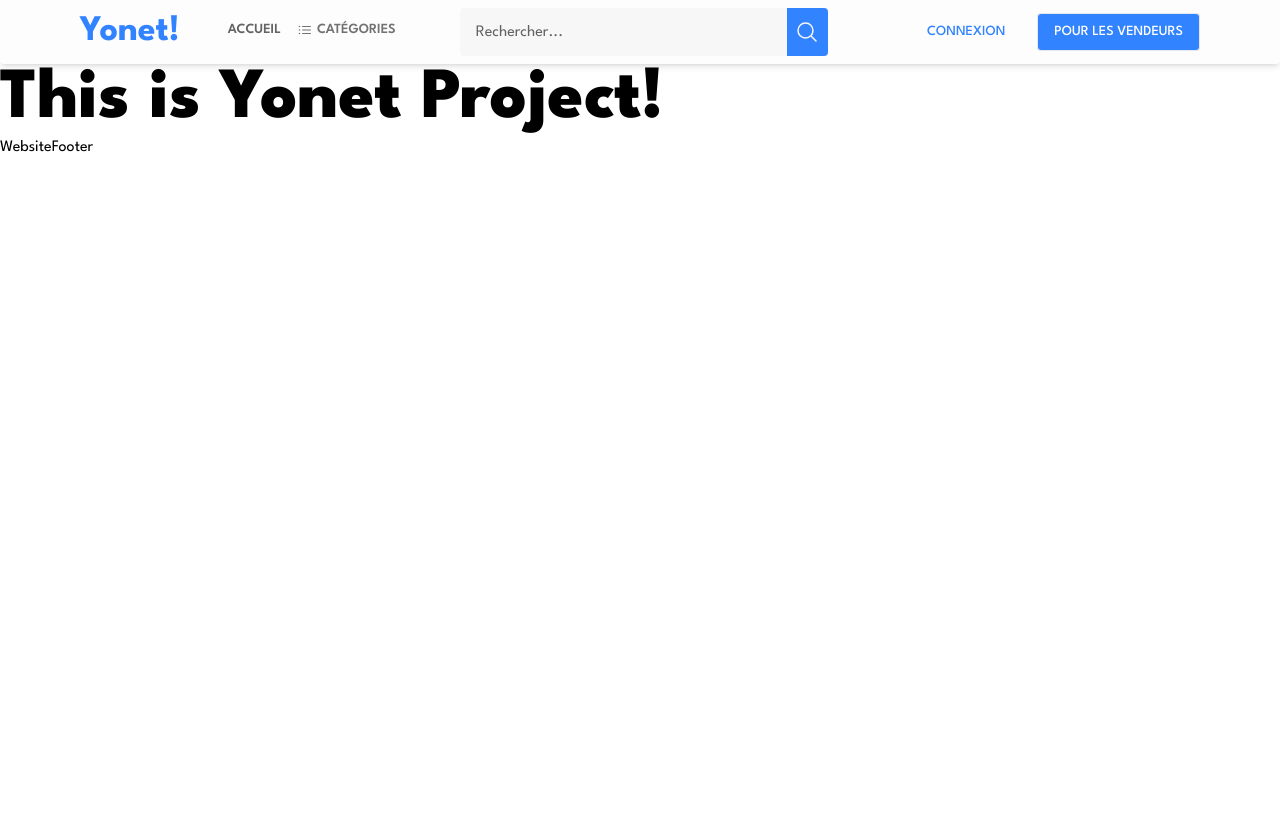
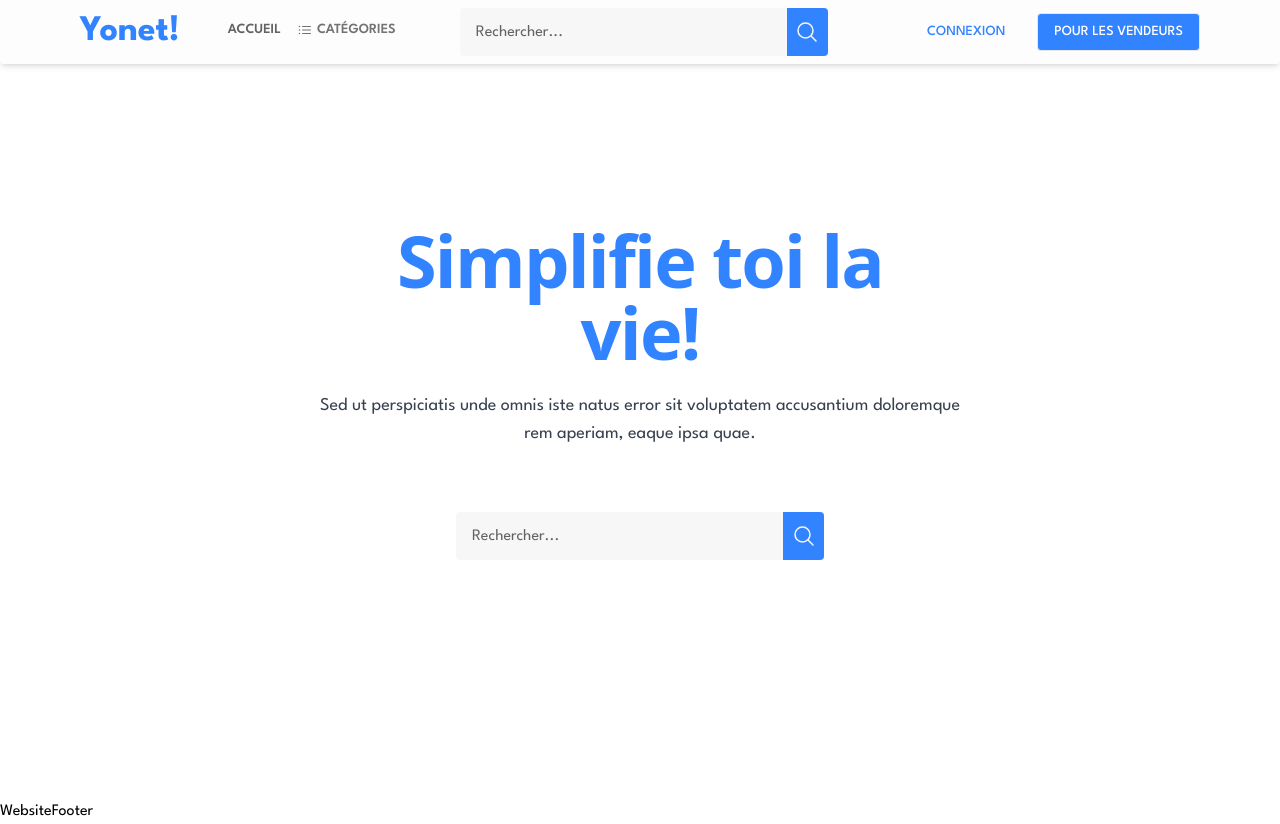
Before and after one commit to KevinArmache/Yonet-Project, a Next.js app: page / in a window 1280 px wide. Before the commit the page ends 800 px from the top, so only its background shows below. Built offline with nearby package versions, Linux system fonts and the light colour scheme.

Commit message:
worked on hero section

```diff
--- /dev/null
+++ b/components/HomePageSections/Hero.jsx
@@ -0,0 +1,26 @@
+import CategoriesDropDown from 'components/DropDowns/CategoriesDropDown'
+import SearchForm from 'components/Forms/SearchForm'
+import React from 'react'
+
+const Hero = () => {
+
+  return (
+    <section className='bg-white -mt-16'>
+      <div className='px-4 py-16 mx-auto sm:max-w-xl md:max-w-full lg:max-w-screen-xl md:px-24 lg:px-8 lg:py-20 min-h-screen flex flex-col items-center justify-center'>
+        <div className='max-w-xl mb-10 md:mx-auto sm:text-center lg:max-w-2xl md:mb-12'>
+          <h1 className='max-w-lg mb-6 font-sans text-3xl font-bold leading-none tracking-tight text-primary sm:text-7xl md:mx-auto'>
+            Simplifie toi la vie!
+          </h1>
+          <p className="text-base text-gray-700 md:text-lg">
+            Sed ut perspiciatis unde omnis iste natus error sit voluptatem accusantium doloremque rem aperiam, eaque ipsa quae.
+          </p>
+        </div>
+        <div className='flex items-center justify-center'>
+          <SearchForm />
+        </div>
+      </div>
+    </section>
+  )
+}
+
+export default Hero
--- a/src/pages/index.jsx
+++ b/src/pages/index.jsx
@@ -1,11 +1,12 @@
 import "tailwindcss/tailwind.css";
 import WebsiteLayout from "layouts/WebsiteLayout";
+import Hero from "components/HomePageSections/Hero";
+
+
 export default function Home() {
   return (
-   <WebsiteLayout title="Les meileurs freelancers dans la création de contenus">
-    <h1 className="text-7xl font-extrabold">
-      This is Yonet Project!
-    </h1>
-   </WebsiteLayout>
+    <WebsiteLayout title="Les meileurs freelancers dans la création de contenus">
+      <Hero/>
+    </WebsiteLayout>
   );
 }
```
